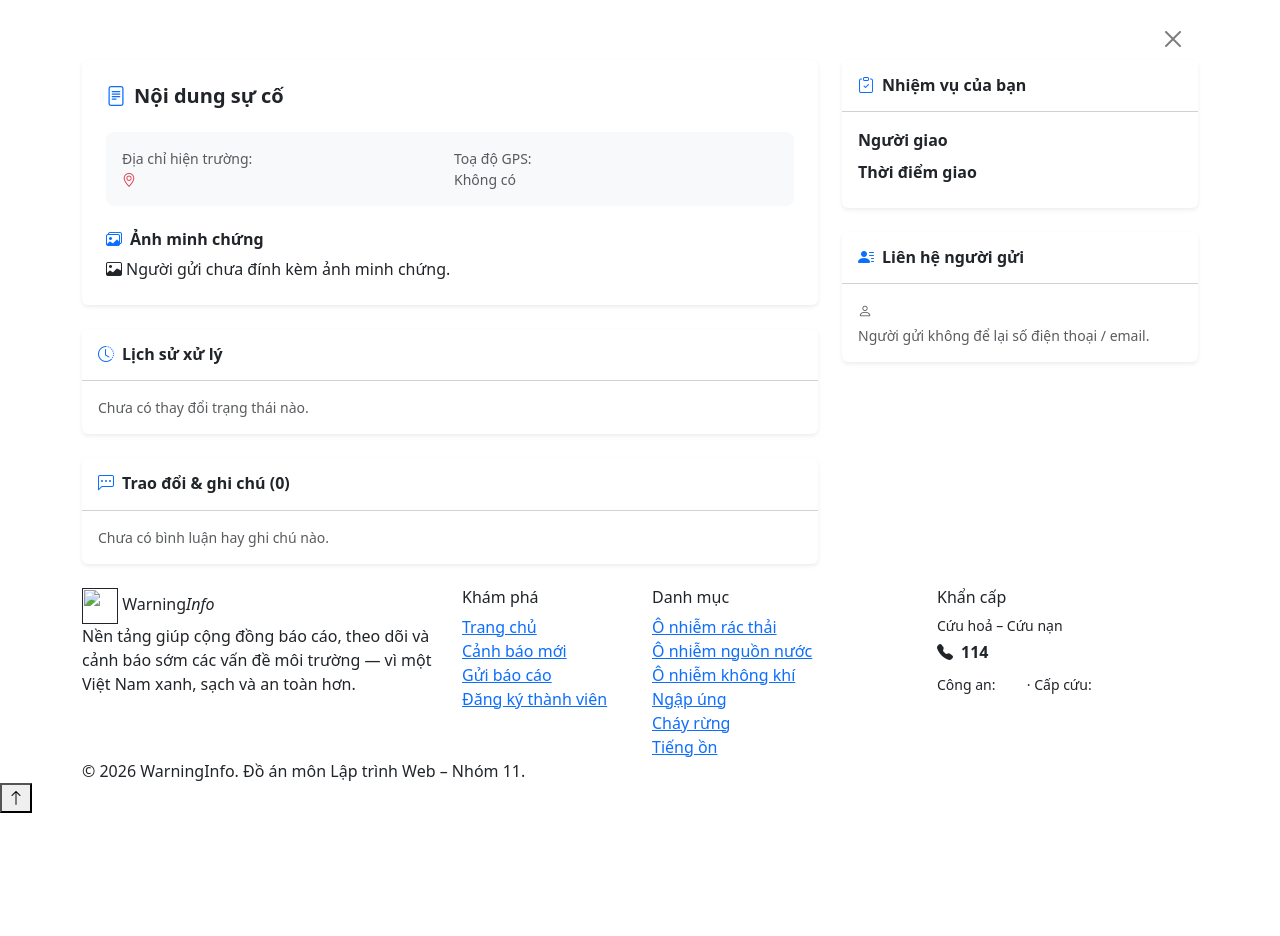
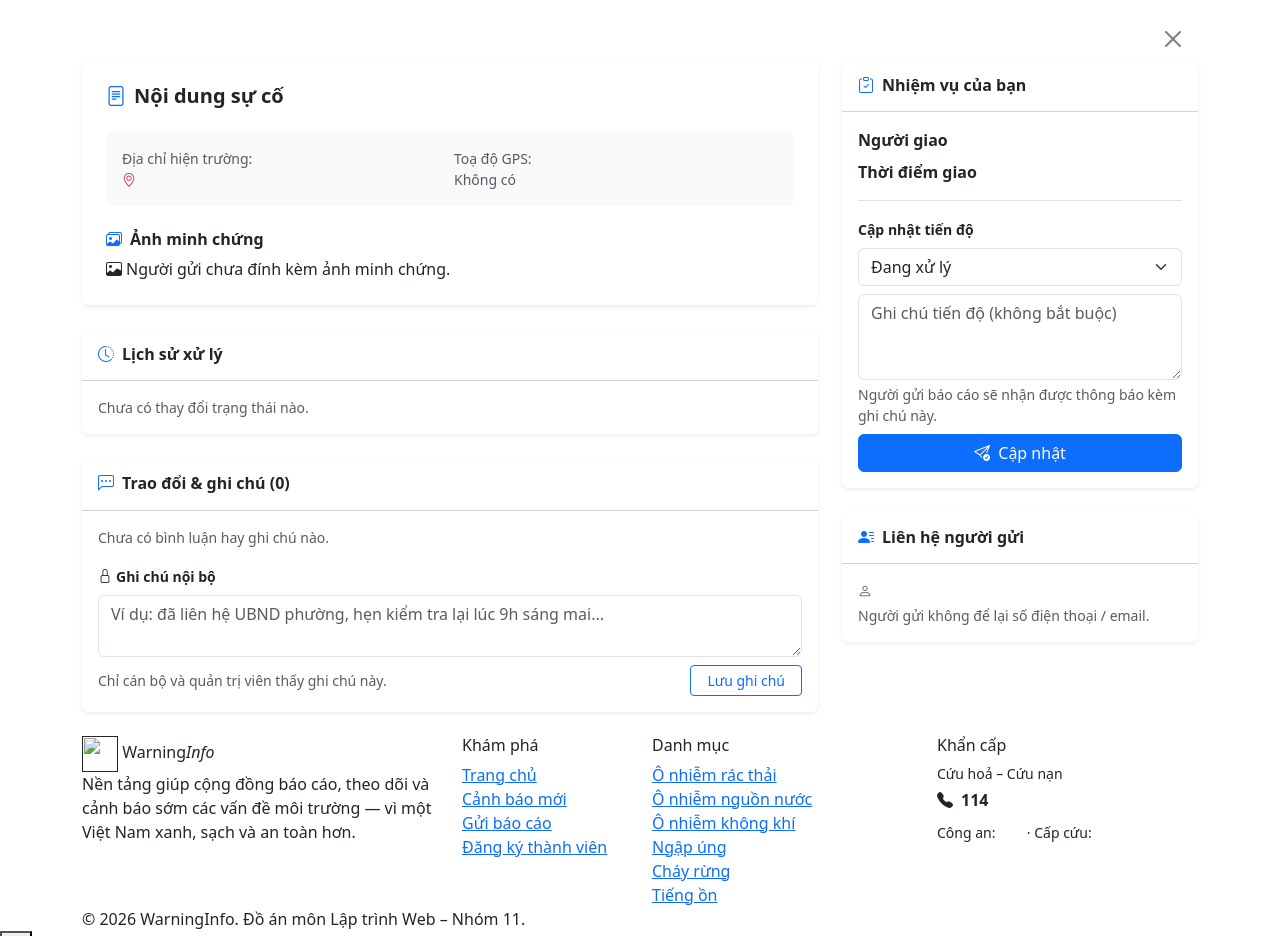
Before and after one commit to nvm4nh/Group11_Project-Web_WarningInfo, a PHP site: the page made by app/views/officer/report.php in a window 1280 px wide. Shown: the part 222-1158 px from the top of the page. Before the commit the page ends 1035 px from the top, so only its background shows below. Run offline with PHP 8.4, Linux system fonts and the light colour scheme; the template is opened without the code that fills it: most values are stand-ins (such as "Sample title", 1, 10 or a date in 2020); data that the repository does not hold is empty; some libraries are stand-ins or nearby versions.

Commit message:
feat(officer): xử lý sự cố – nhận việc, cập nhật tiến độ, ghi chú nội bộ, gửi thông báo

```diff
--- a/app/models/ReportModel.php
+++ b/app/models/ReportModel.php
@@ -43,7 +43,7 @@ class ReportModel {
     public function getLatest($limit = 6, $priority = null) {
         $sql = "SELECT r.*, c.name as category_name,
                 (SELECT COUNT(*) FROM upvotes u WHERE u.report_id = r.id) as upvote_count,
-                (SELECT COUNT(*) FROM comments cm WHERE cm.report_id = r.id) as comment_count,
+                (SELECT COUNT(*) FROM comments cm WHERE cm.report_id = r.id AND cm.is_internal = 0) as comment_count,
                 (SELECT file_path FROM report_images img WHERE img.report_id = r.id ORDER BY img.id ASC LIMIT 1) as thumbnail
                 FROM reports r
                 LEFT JOIN categories c ON r.category_id = c.id
@@ -65,7 +65,7 @@ class ReportModel {
     public function getAll($filters = []) {
         $sql = "SELECT r.*, c.name as category_name,
                 (SELECT COUNT(*) FROM upvotes u WHERE u.report_id = r.id) as upvote_count,
-                (SELECT COUNT(*) FROM comments cm WHERE cm.report_id = r.id) as comment_count,
+                (SELECT COUNT(*) FROM comments cm WHERE cm.report_id = r.id AND cm.is_internal = 0) as comment_count,
                 (SELECT file_path FROM report_images img WHERE img.report_id = r.id ORDER BY img.id ASC LIMIT 1) as thumbnail
                 FROM reports r
                 LEFT JOIN categories c ON r.category_id = c.id
@@ -299,7 +299,7 @@ class ReportModel {
     public function getByUserId($userId) {
         $this->db->query("SELECT r.*, c.name as category_name,
                           (SELECT COUNT(*) FROM upvotes u WHERE u.report_id = r.id) as upvote_count,
-                          (SELECT COUNT(*) FROM comments cm WHERE cm.report_id = r.id) as comment_count
+                          (SELECT COUNT(*) FROM comments cm WHERE cm.report_id = r.id AND cm.is_internal = 0) as comment_count
                           FROM reports r
                           LEFT JOIN categories c ON r.category_id = c.id
                           WHERE r.user_id = :user_id
--- a/app/views/notifications/index.php
+++ b/app/views/notifications/index.php
@@ -10,6 +10,7 @@ $total  = (int)($data['totalCount'] ?? 0);
 $typeStyle = [
   'report_status' => ['bi-arrow-repeat',  'notif-ic-status',  'Cập nhật trạng thái'],
   'assignment'    => ['bi-person-check',  'notif-ic-assign',  'Phân công xử lý'],
+  'officer_update'=> ['bi-clipboard-check','notif-ic-assign', 'Cán bộ cập nhật'],
   'general'       => ['bi-bell',          'notif-ic-general', 'Thông báo chung'],
 ];
 ?>
--- a/app/views/officer/report.php
+++ b/app/views/officer/report.php
@@ -74,6 +74,35 @@ $hasGps = $r->latitude !== null && $r->longitude !== null && $r->latitude !== ''
             <?php if (!empty($a->assignment_note)): ?>
               <div class="task-note mt-3 mb-0"><i class="bi bi-chat-left-quote me-1"></i><?= e($a->assignment_note) ?></div>
             <?php endif; ?>
+
+            <!-- Thao tác của cán bộ -->
+            <div class="officer-actions mt-3 pt-3 border-top">
+              <?php if ($a->assignment_status === 'assigned'): ?>
+                <p class="small text-muted mb-2">Bấm nhận việc để báo cho quản trị viên và người gửi biết sự cố đang được xử lý.</p>
+                <form method="post" action="<?= url('officer/accept/' . (int)$r->id) ?>" class="m-0">
+                  <?= csrf_field() ?>
+                  <button type="submit" class="btn btn-primary w-100"><i class="bi bi-hand-thumbs-up me-1"></i> Nhận việc &amp; bắt đầu xử lý</button>
+                </form>
+              <?php elseif ($a->assignment_status === 'completed'): ?>
+                <div class="alert alert-success small mb-0">
+                  <i class="bi bi-check-circle-fill me-1"></i> Bạn đã hoàn thành nhiệm vụ này. Có thể thêm ghi chú nội bộ ở phần trao đổi nếu cần.
+                </div>
+              <?php else: ?>
+                <form method="post" action="<?= url('officer/update/' . (int)$r->id) ?>" class="m-0" id="officerUpdateForm" novalidate>
+                  <?= csrf_field() ?>
+                  <label class="form-label fw-semibold small" for="officerStatus">Cập nhật tiến độ</label>
+                  <select name="status" id="officerStatus" class="form-select mb-2">
+                    <option value="in_progress" <?= $r->status === 'in_progress' ? 'selected' : '' ?>>Đang xử lý</option>
+                    <option value="need_more_info" <?= $r->status === 'need_more_info' ? 'selected' : '' ?>>Cần người dân bổ sung thông tin</option>
+                    <option value="resolved">Đã khắc phục xong</option>
+                  </select>
+                  <textarea name="note" id="officerNote" rows="3" class="form-control mb-1" maxlength="1000"
+                            placeholder="Ghi chú tiến độ (không bắt buộc)"></textarea>
+                  <div class="form-text mb-2" id="officerNoteHelp">Người gửi báo cáo sẽ nhận được thông báo kèm ghi chú này.</div>
+                  <button type="submit" class="btn btn-primary w-100"><i class="bi bi-send-check me-1"></i> Cập nhật</button>
+                </form>
+              <?php endif; ?>
+            </div>
           </div>
         </div>
 
@@ -192,6 +221,17 @@ $hasGps = $r->latitude !== null && $r->longitude !== null && $r->latitude !== ''
                 <?php endforeach; ?>
               </div>
             <?php endif; ?>
+
+            <form method="post" action="<?= url('officer/note/' . (int)$r->id) ?>" class="mt-3" id="ghi-chu">
+              <?= csrf_field() ?>
+              <label class="form-label fw-semibold small" for="officerInternalNote"><i class="bi bi-lock me-1"></i>Ghi chú nội bộ</label>
+              <textarea name="content" id="officerInternalNote" rows="2" class="form-control mb-2" maxlength="2000" required
+                        placeholder="Ví dụ: đã liên hệ UBND phường, hẹn kiểm tra lại lúc 9h sáng mai..."></textarea>
+              <div class="d-flex flex-wrap justify-content-between align-items-center gap-2">
+                <small class="text-muted">Chỉ cán bộ và quản trị viên thấy ghi chú này.</small>
+                <button type="submit" class="btn btn-outline-primary btn-sm px-3">Lưu ghi chú</button>
+              </div>
+            </form>
           </div>
         </div>
       </div>
@@ -200,4 +240,5 @@ $hasGps = $r->latitude !== null && $r->longitude !== null && $r->latitude !== ''
 </section>
 
 <script src="<?= asset('js/gallery.js') ?>" defer></script>
+<script src="<?= asset('js/officer.js') ?>" defer></script>
 <?php require APPROOT . '/app/views/layouts/footer.php'; ?>
```
Also changed, not shown: app/controllers/NotificationController.php (+6 -2 lines), app/controllers/OfficerController.php (+98 -0 lines), app/views/reports/detail.php (+12 -3 lines), public/assets/js/notifications.js, public/assets/js/officer.js (added).
